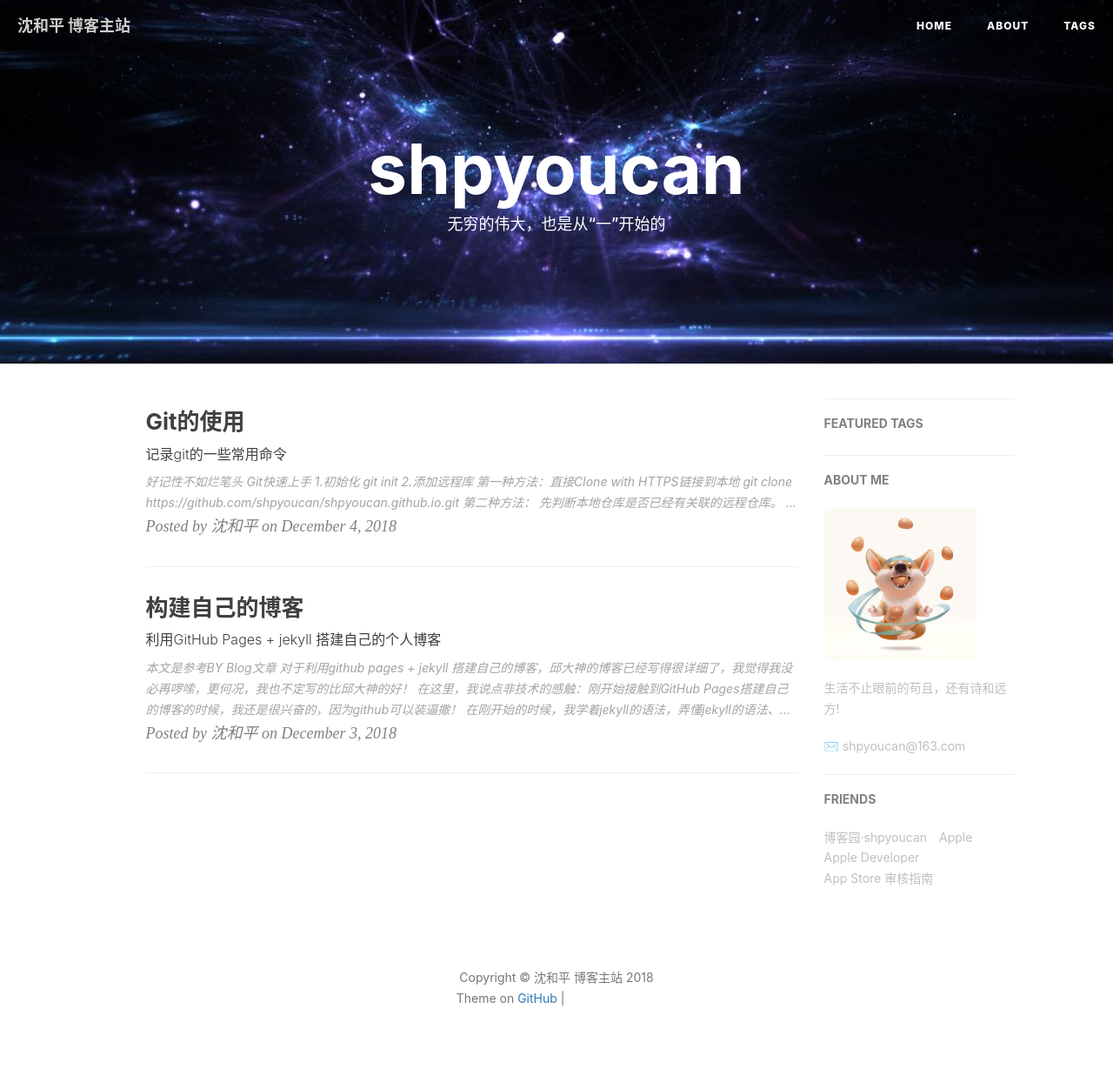
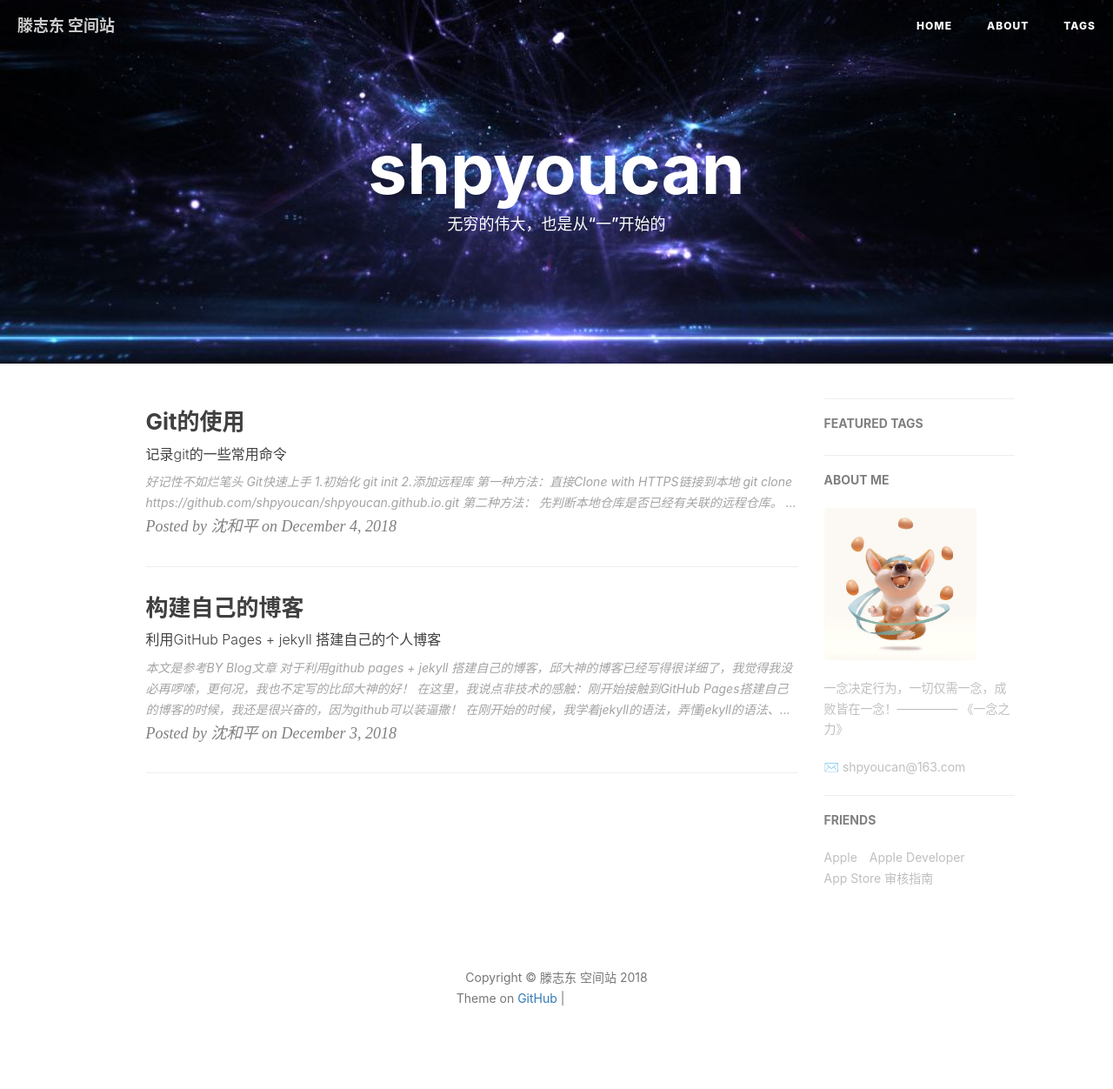
Before and after one commit to eudifnai/eudifnai.github.io, a Jekyll site: the page built from index.html, in a window 1280 px wide. Shown: the whole page at 87% size. Built offline with Jekyll 4.4.1, drawn with Linux system fonts in a browser that asks for light colours; nearby versions of some CDN libraries; the list of posts is cut into pages by our own code; comment, search, counter and statistics services are not loaded; grey boxes are pictures that could not be loaded.

Commit message:
Update _config.yml

```diff
--- a/_config.yml
+++ b/_config.yml
@@ -1,17 +1,17 @@
 # Site settings
-title: 沈和平 博客主站
-SEOTitle: 沈和平的博客 | ShenHeping Blog
+title: 滕志东 空间站
+SEOTitle: 滕志东的博客 | tengzhidong Blog
 header-img: img/post-bg-desk.jpg
 email: shpyoucan@163.com
-description: "生活不止眼前的苟且，还有诗和远方！"
-keyword: "ShenHeping, shpyoucan, henHeping Blog, 沈和平的博客, shenheping, 沈和平, iOS, Apple, iPhone"
-url: "http://shpyoucan.github.io"          # your host, for absolute URL
+description: "一念决定行为，一切仅需一念，成败皆在一念！————— 《一念之力》"
+keyword: "Teng Zhidong, tzdom, tengzhidong Blog, 滕志东的博客, tengzhidong, 滕志东, iOS, Apple, iPhone"
+url: "http://eudifnai.github.io"          # your host, for absolute URL
 baseurl: ""      # for example, '/blog' if your blog hosted on 'host/blog'
-github_repo: "https://github.com/shpyoucan/shpyoucan.github.io" # you code repository
+github_repo: "https://github.com/eudifnai/eudifnai.github.io" # you code repository
 
 # Sidebar settings
 sidebar: true                           # whether or not using Sidebar.
-sidebar-about-description: "生活不止眼前的苟且，还有诗和远方!"
+sidebar-about-description: "一念决定行为，一切仅需一念，成败皆在一念！————— 《一念之力》"
 sidebar-avatar: /img/headerImage.jpg     # use absolute URL, seeing it's used in both `/` and `/about/`
 
 
@@ -63,9 +63,9 @@ gitalk:
   enable: false    #是否开启Gitalk评论
   clientID: f2c84e7629bb1446c1a4                            #生成的clientID
   clientSecret: ca6d6139d1e1b8c43f8b2e19492ddcac8b322d0d    #生成的clientSecret
-  repo: shpyoucan.github.io    #仓库名称
-  owner: ShenHeping    #github用户名
-  admin: shenheping
+  repo: eudifnai.github.io    #仓库名称
+  owner: eudifnai    #github用户名
+  admin: eudifnai
   distractionFreeMode: true #是否启用类似FB的阴影遮罩
 
 
@@ -97,9 +97,6 @@ service-worker: true
 # Friends
 friends: [
    {
-        title: "博客园·shpyoucan",
-        href: "https://www.cnblogs.com/shpyoucan/"
-    },{
         title: "Apple",
         href: "https://apple.com"
     },{
```
